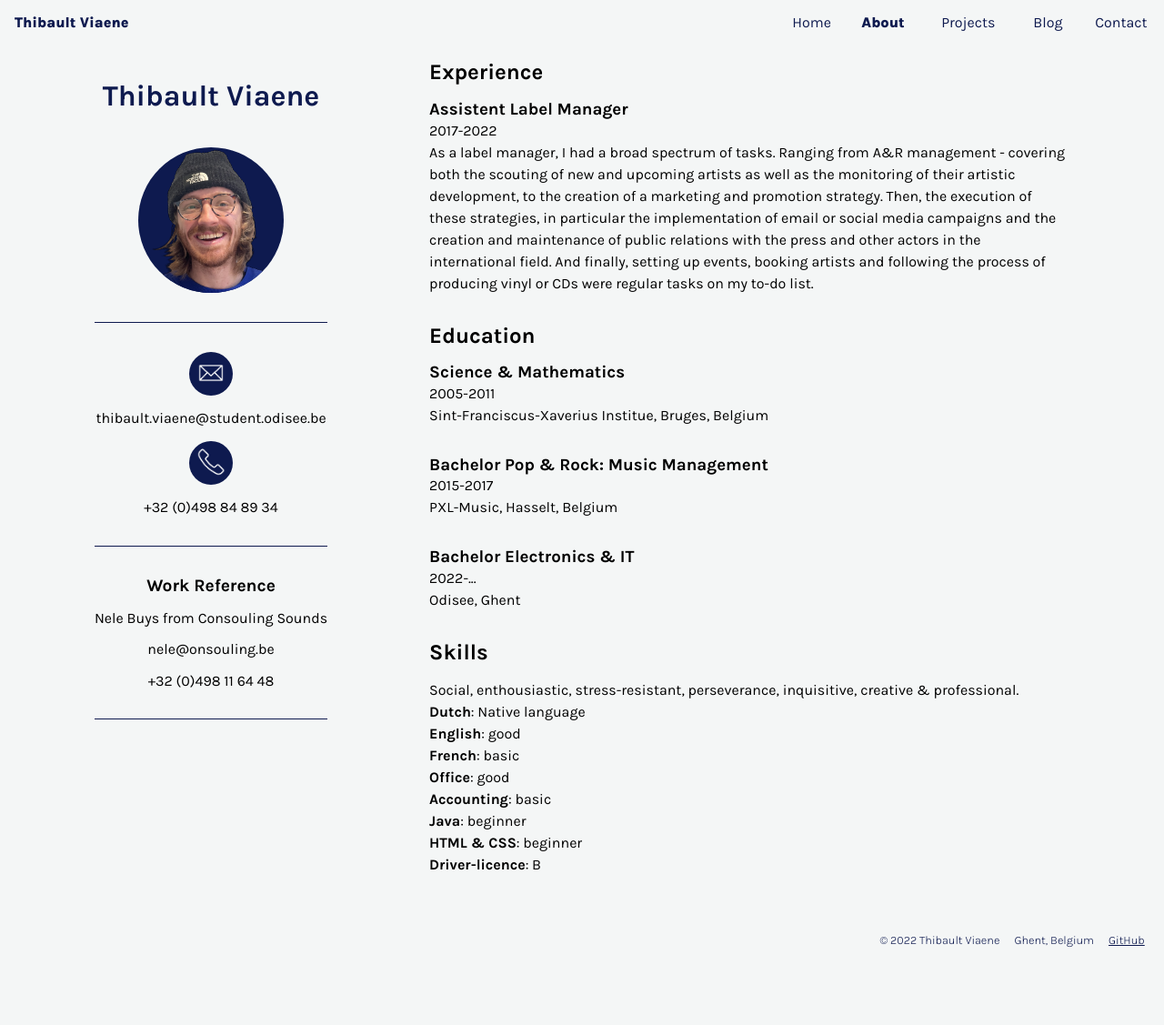
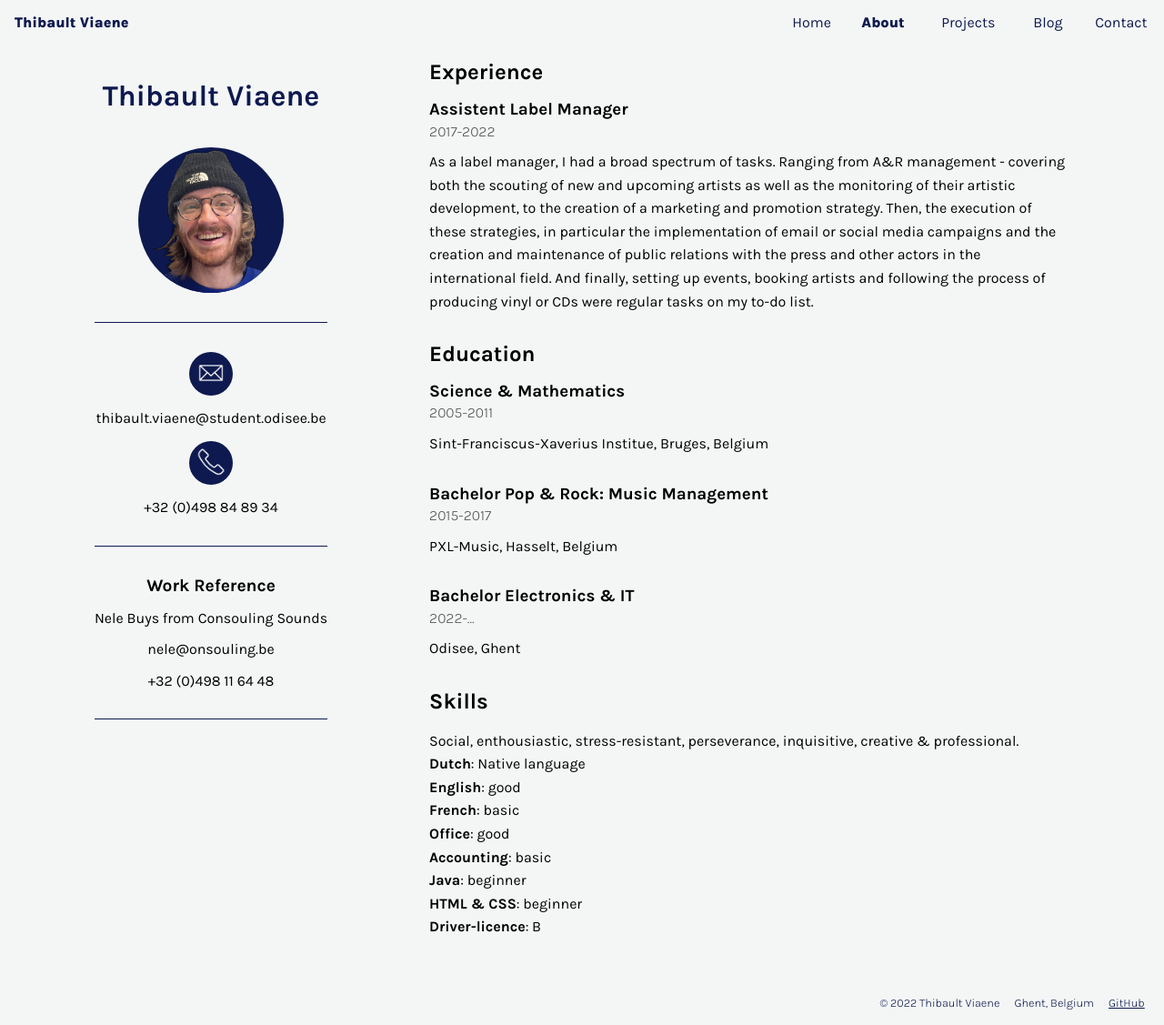
Before and after one commit to 93TV/portfolio2, a PHP site: page /about in a window 1280 px wide. Shown: the whole page at 91% size. Before the commit the page ends 1042 px from the top, so only its background shows below. Run offline with PHP 8.4, Linux system fonts and the light colour scheme.

Commit message:
tips martin added

```diff
--- a/about/index.html
+++ b/about/index.html
@@ -5,12 +5,12 @@
     <meta name="viewport"
           content="width=device-width,initial-scale=1.0">
     <meta http-equiv="X-UA-Compatible" content="ie=edge">
-    <link href="https://unpkg.com/@csstools/normalize.css" rel="stylesheet">
+    <link rel="stylesheet" href="https://unpkg.com/@csstools/normalize.css">
     <link rel="stylesheet" href="../assets/css/style.css">
     <link rel="preconnect" href="https://fonts.googleapis.com">
     <link rel="preconnect" href="https://fonts.gstatic.com" crossorigin>
-    <link href="https://fonts.googleapis.com/css2?family=Karla:ital,wght@0,300;0,400;0,500;0,700;0,800;1,400;1,800&display=swap"
-          rel="stylesheet">
+    <link rel="stylesheet"
+          href="https://fonts.googleapis.com/css2?family=Karla:ital,wght@0,300;0,400;0,500;0,700;0,800;1,400;1,800&display=swap">
     <link rel="icon" type="image/x-icon" href="../assets/images/profilepicture%20-face.png">
     <title>About</title>
 </head>
@@ -56,7 +56,7 @@
             <section>
                 <h2>Experience</h2>
                 <h3>Assistent Label Manager</h3>
-                <p>2017-2022</p>
+                <p class="postdate">2017-2022</p>
                 <p>As a label manager, I had a broad spectrum of tasks. Ranging from A&R management - covering both the
                     scouting of new and upcoming artists as well as the monitoring of their artistic development, to the
                     creation of a marketing and promotion strategy. Then, the execution of these strategies, in
@@ -70,17 +70,17 @@
                 <h2>Education</h2>
                 <div>
                     <h3>Science & Mathematics</h3>
-                    <p>2005-2011</p>
+                    <p class="postdate">2005-2011</p>
                     <p>Sint-Franciscus-Xaverius Institue, Bruges, Belgium</p>
                 </div>
                 <div>
                     <h3>Bachelor Pop & Rock: Music Management</h3>
-                    <p>2015-2017</p>
+                    <p class="postdate">2015-2017</p>
                     <p>PXL-Music, Hasselt, Belgium</p>
                 </div>
                 <div>
                     <h3>Bachelor Electronics & IT</h3>
-                    <p>2022-...</p>
+                    <p class="postdate">2022-...</p>
                     <p>Odisee, Ghent</p>
                 </div>
             </section>
--- a/assets/css/style.css
+++ b/assets/css/style.css
@@ -17,16 +17,15 @@ a, a:visited {
 }
 
 html {
-    max-width: 90rem;
-    font-family: Karla, sans-serif;
     background-color: var(--main-color);
-    margin: 0 auto;
-    padding: 0;
 }
 
 body {
-    width: 100%;
-    height: 100vh;
+    max-width: 90rem;
+    font-family: Karla, sans-serif;
+    margin: 0 auto;
+    padding: 0;
+    min-width: 20rem;
     display: flex;
     flex-direction: column;
     justify-content: space-between;
@@ -316,7 +308,7 @@ footer a::before {
 }
 
 .columns .col2 p {
-    line-height: 1.5rem;
+    line-height: 1.6rem;
 }
 
 .skills {
--- a/blog/blog1/index.html
+++ b/blog/blog1/index.html
@@ -5,12 +5,12 @@
     <meta name="viewport"
           content="width=device-width,initial-scale=1.0">
     <meta http-equiv="X-UA-Compatible" content="ie=edge">
-    <link href="https://unpkg.com/@csstools/normalize.css" rel="stylesheet">
+    <link rel="stylesheet" href="https://unpkg.com/@csstools/normalize.css">
     <link rel="stylesheet" href="../../assets/css/style.css">
     <link rel="preconnect" href="https://fonts.googleapis.com">
     <link rel="preconnect" href="https://fonts.gstatic.com" crossorigin>
-    <link href="https://fonts.googleapis.com/css2?family=Karla:ital,wght@0,300;0,400;0,500;0,700;0,800;1,400;1,800&display=swap"
-          rel="stylesheet">
+    <link rel="stylesheet"
+          href="https://fonts.googleapis.com/css2?family=Karla:ital,wght@0,300;0,400;0,500;0,700;0,800;1,400;1,800&display=swap">
     <link rel="icon" type="image/x-icon" href="../../assets/images/profilepicture%20-face.png">
     <title>blog1</title>
 </head>
--- a/blog/blog2/index.html
+++ b/blog/blog2/index.html
@@ -5,12 +5,12 @@
     <meta name="viewport"
           content="width=device-width,initial-scale=1.0">
     <meta http-equiv="X-UA-Compatible" content="ie=edge">
-    <link href="https://unpkg.com/@csstools/normalize.css" rel="stylesheet">
+    <link rel="stylesheet" href="https://unpkg.com/@csstools/normalize.css">
     <link rel="stylesheet" href="../../assets/css/style.css">
     <link rel="preconnect" href="https://fonts.googleapis.com">
     <link rel="preconnect" href="https://fonts.gstatic.com" crossorigin>
-    <link href="https://fonts.googleapis.com/css2?family=Karla:ital,wght@0,300;0,400;0,500;0,700;0,800;1,400;1,800&display=swap"
-          rel="stylesheet">
+    <link rel="stylesheet"
+          href="https://fonts.googleapis.com/css2?family=Karla:ital,wght@0,300;0,400;0,500;0,700;0,800;1,400;1,800&display=swap">
     <link rel="icon" type="image/x-icon" href="../../assets/images/profilepicture%20-face.png">
     <title>blog2</title>
 </head>
--- a/blog/blog3/index.html
+++ b/blog/blog3/index.html
@@ -5,12 +5,12 @@
     <meta name="viewport"
           content="width=device-width,initial-scale=1.0">
     <meta http-equiv="X-UA-Compatible" content="ie=edge">
-    <link href="https://unpkg.com/@csstools/normalize.css" rel="stylesheet">
+    <link rel="stylesheet" href="https://unpkg.com/@csstools/normalize.css">
     <link rel="stylesheet" href="../../assets/css/style.css">
     <link rel="preconnect" href="https://fonts.googleapis.com">
     <link rel="preconnect" href="https://fonts.gstatic.com" crossorigin>
-    <link href="https://fonts.googleapis.com/css2?family=Karla:ital,wght@0,300;0,400;0,500;0,700;0,800;1,400;1,800&display=swap"
-          rel="stylesheet">
+    <link rel="stylesheet"
+          href="https://fonts.googleapis.com/css2?family=Karla:ital,wght@0,300;0,400;0,500;0,700;0,800;1,400;1,800&display=swap">
     <link rel="icon" type="image/x-icon" href="../../assets/images/profilepicture%20-face.png">
     <title>blog3</title>
 </head>
--- a/contact/index.php
+++ b/contact/index.php
@@ -96,12 +96,12 @@ if (isset($_POST['btnSubmit'])) {
     <meta name="viewport"
           content="width=device-width,initial-scale=1.0">
     <meta http-equiv="X-UA-Compatible" content="ie=edge">
-    <link href="https://unpkg.com/@csstools/normalize.css" rel="stylesheet">
+    <link rel="stylesheet" href="https://unpkg.com/@csstools/normalize.css">
     <link rel="stylesheet" href="../assets/css/style.css">
     <link rel="preconnect" href="https://fonts.googleapis.com">
     <link rel="preconnect" href="https://fonts.gstatic.com" crossorigin>
-    <link href="https://fonts.googleapis.com/css2?family=Karla:ital,wght@0,300;0,400;0,500;0,700;0,800;1,400;1,800&display=swap"
-          rel="stylesheet">
+    <link rel="stylesheet"
+          href="https://fonts.googleapis.com/css2?family=Karla:ital,wght@0,300;0,400;0,500;0,700;0,800;1,400;1,800&display=swap">
     <link rel="icon" type="image/x-icon" href="../assets/images/profilepicture%20-face.png">
     <title>Contact</title>
 </head>
--- a/index.html
+++ b/index.html
@@ -5,12 +5,12 @@
     <meta name="viewport"
           content="width=device-width,initial-scale=1.0">
     <meta http-equiv="X-UA-Compatible" content="ie=edge">
-    <link href="https://unpkg.com/@csstools/normalize.css" rel="stylesheet">
+    <link rel="stylesheet" href="https://unpkg.com/@csstools/normalize.css">
     <link rel="stylesheet" href="assets/css/style.css">
     <link rel="preconnect" href="https://fonts.googleapis.com">
     <link rel="preconnect" href="https://fonts.gstatic.com" crossorigin>
-    <link href="https://fonts.googleapis.com/css2?family=Karla:ital,wght@0,300;0,400;0,500;0,700;0,800;1,400;1,800&display=swap"
-          rel="stylesheet">
+    <link rel="stylesheet"
+          href="https://fonts.googleapis.com/css2?family=Karla:ital,wght@0,300;0,400;0,500;0,700;0,800;1,400;1,800&display=swap">
     <link rel="icon" type="image/x-icon" href="assets/images/profilepicture%20-face.png">
     <title>Portfolio</title>
 </head>
--- a/projects/bootstrap/index.html
+++ b/projects/bootstrap/index.html
@@ -5,13 +5,13 @@
     <meta name="viewport"
           content="width=device-width,initial-scale=1.0">
     <meta http-equiv="X-UA-Compatible" content="ie=edge">
-    <link href="https://unpkg.com/@csstools/normalize.css" rel="stylesheet">
+    <link rel="stylesheet" href="https://unpkg.com/@csstools/normalize.css">
     <link rel="stylesheet" href="../../assets/css/style.css">
     <link rel="stylesheet" href="../../assets/baguetteBox/baguetteBox.min.css">
     <link rel="preconnect" href="https://fonts.googleapis.com">
     <link rel="preconnect" href="https://fonts.gstatic.com" crossorigin>
-    <link href="https://fonts.googleapis.com/css2?family=Karla:ital,wght@0,300;0,400;0,500;0,700;0,800;1,400;1,800&display=swap"
-          rel="stylesheet">
+    <link rel="stylesheet"
+          href="https://fonts.googleapis.com/css2?family=Karla:ital,wght@0,300;0,400;0,500;0,700;0,800;1,400;1,800&display=swap">
     <link rel="icon" type="image/x-icon" href="../../assets/images/profilepicture%20-face.png">
     <title>bootstrap</title>
 </head>
--- a/projects/consouling/index.html
+++ b/projects/consouling/index.html
@@ -5,13 +5,13 @@
     <meta name="viewport"
           content="width=device-width,initial-scale=1.0">
     <meta http-equiv="X-UA-Compatible" content="ie=edge">
-    <link href="https://unpkg.com/@csstools/normalize.css" rel="stylesheet">
+    <link rel="stylesheet" href="https://unpkg.com/@csstools/normalize.css">
     <link rel="stylesheet" href="../../assets/css/style.css">
     <link rel="stylesheet" href="../../assets/baguetteBox/baguetteBox.min.css">
     <link rel="preconnect" href="https://fonts.googleapis.com">
     <link rel="preconnect" href="https://fonts.gstatic.com" crossorigin>
-    <link href="https://fonts.googleapis.com/css2?family=Karla:ital,wght@0,300;0,400;0,500;0,700;0,800;1,400;1,800&display=swap"
-          rel="stylesheet">
+    <link rel="stylesheet"
+          href="https://fonts.googleapis.com/css2?family=Karla:ital,wght@0,300;0,400;0,500;0,700;0,800;1,400;1,800&display=swap">
     <link rel="icon" type="image/x-icon" href="../../assets/images/profilepicture%20-face.png">
     <title>Consouling</title>
 </head>
--- a/projects/electronic/index.html
+++ b/projects/electronic/index.html
@@ -5,13 +5,13 @@
     <meta name="viewport"
           content="width=device-width,initial-scale=1.0">
     <meta http-equiv="X-UA-Compatible" content="ie=edge">
-    <link href="https://unpkg.com/@csstools/normalize.css" rel="stylesheet">
+    <link rel="stylesheet" href="https://unpkg.com/@csstools/normalize.css">
     <link rel="stylesheet" href="../../assets/css/style.css">
     <link rel="stylesheet" href="../../assets/baguetteBox/baguetteBox.min.css">
     <link rel="preconnect" href="https://fonts.googleapis.com">
     <link rel="preconnect" href="https://fonts.gstatic.com" crossorigin>
-    <link href="https://fonts.googleapis.com/css2?family=Karla:ital,wght@0,300;0,400;0,500;0,700;0,800;1,400;1,800&display=swap"
-          rel="stylesheet">
+    <link rel="stylesheet"
+          href="https://fonts.googleapis.com/css2?family=Karla:ital,wght@0,300;0,400;0,500;0,700;0,800;1,400;1,800&display=swap">
     <link rel="icon" type="image/x-icon" href="../../assets/images/profilepicture%20-face.png">
     <title>Electronic</title>
 </head>
--- a/projects/index.html
+++ b/projects/index.html
@@ -5,12 +5,12 @@
     <meta name="viewport"
           content="width=device-width,initial-scale=1.0">
     <meta http-equiv="X-UA-Compatible" content="ie=edge">
-    <link href="https://unpkg.com/@csstools/normalize.css" rel="stylesheet">
+    <link rel="stylesheet" href="https://unpkg.com/@csstools/normalize.css">
     <link rel="stylesheet" href="../assets/css/style.css">
     <link rel="preconnect" href="https://fonts.googleapis.com">
     <link rel="preconnect" href="https://fonts.gstatic.com" crossorigin>
-    <link href="https://fonts.googleapis.com/css2?family=Karla:ital,wght@0,300;0,400;0,500;0,700;0,800;1,400;1,800&display=swap"
-          rel="stylesheet">
+    <link rel="stylesheet"
+          href="https://fonts.googleapis.com/css2?family=Karla:ital,wght@0,300;0,400;0,500;0,700;0,800;1,400;1,800&display=swap">
     <link rel="icon" type="image/x-icon" href="../assets/images/profilepicture%20-face.png">
     <title>Projects</title>
 </head>
--- a/projects/portfolio1/index.html
+++ b/projects/portfolio1/index.html
@@ -5,13 +5,13 @@
     <meta name="viewport"
           content="width=device-width,initial-scale=1.0">
     <meta http-equiv="X-UA-Compatible" content="ie=edge">
-    <link href="https://unpkg.com/@csstools/normalize.css" rel="stylesheet">
+    <link rel="stylesheet" href="https://unpkg.com/@csstools/normalize.css">
     <link rel="stylesheet" href="../../assets/css/style.css">
     <link rel="stylesheet" href="../../assets/baguetteBox/baguetteBox.min.css">
     <link rel="preconnect" href="https://fonts.googleapis.com">
     <link rel="preconnect" href="https://fonts.gstatic.com" crossorigin>
-    <link href="https://fonts.googleapis.com/css2?family=Karla:ital,wght@0,300;0,400;0,500;0,700;0,800;1,400;1,800&display=swap"
-          rel="stylesheet">
+    <link rel="stylesheet"
+          href="https://fonts.googleapis.com/css2?family=Karla:ital,wght@0,300;0,400;0,500;0,700;0,800;1,400;1,800&display=swap">
     <link rel="icon" type="image/x-icon" href="../../assets/images/profilepicture%20-face.png">
     <title>Portfolio 1</title>
 </head>
--- a/projects/sprint/index.html
+++ b/projects/sprint/index.html
@@ -5,13 +5,13 @@
     <meta name="viewport"
           content="width=device-width,initial-scale=1.0">
     <meta http-equiv="X-UA-Compatible" content="ie=edge">
-    <link href="https://unpkg.com/@csstools/normalize.css" rel="stylesheet">
+    <link rel="stylesheet" href="https://unpkg.com/@csstools/normalize.css">
     <link rel="stylesheet" href="../../assets/css/style.css">
     <link rel="stylesheet" href="../../assets/baguetteBox/baguetteBox.min.css">
     <link rel="preconnect" href="https://fonts.googleapis.com">
     <link rel="preconnect" href="https://fonts.gstatic.com" crossorigin>
-    <link href="https://fonts.googleapis.com/css2?family=Karla:ital,wght@0,300;0,400;0,500;0,700;0,800;1,400;1,800&display=swap"
-          rel="stylesheet">
+    <link rel="stylesheet"
+          href="https://fonts.googleapis.com/css2?family=Karla:ital,wght@0,300;0,400;0,500;0,700;0,800;1,400;1,800&display=swap">
     <link rel="icon" type="image/x-icon" href="../../assets/images/profilepicture%20-face.png">
     <title>Sprint</title>
 </head>
--- a/projects/wordpress/index.html
+++ b/projects/wordpress/index.html
@@ -5,13 +5,13 @@
     <meta name="viewport"
           content="width=device-width,initial-scale=1.0">
     <meta http-equiv="X-UA-Compatible" content="ie=edge">
-    <link href="https://unpkg.com/@csstools/normalize.css" rel="stylesheet">
+    <link rel="stylesheet" href="https://unpkg.com/@csstools/normalize.css">
     <link rel="stylesheet" href="../../assets/css/style.css">
     <link rel="stylesheet" href="../../assets/baguetteBox/baguetteBox.min.css">
     <link rel="preconnect" href="https://fonts.googleapis.com">
     <link rel="preconnect" href="https://fonts.gstatic.com" crossorigin>
-    <link href="https://fonts.googleapis.com/css2?family=Karla:ital,wght@0,300;0,400;0,500;0,700;0,800;1,400;1,800&display=swap"
-          rel="stylesheet">
+    <link rel="stylesheet"
+          href="https://fonts.googleapis.com/css2?family=Karla:ital,wght@0,300;0,400;0,500;0,700;0,800;1,400;1,800&display=swap">
     <link rel="icon" type="image/x-icon" href="../../assets/images/profilepicture%20-face.png">
     <title>Wordpress</title>
 </head>
```
Also changed, not shown: other parts of assets/css/style.css (+33 -27 lines), blog/index.html (+8 -8 lines), projects/barchart/index.html (+4 -4 lines), projects/thefundraiser/index.html (+4 -4 lines).
